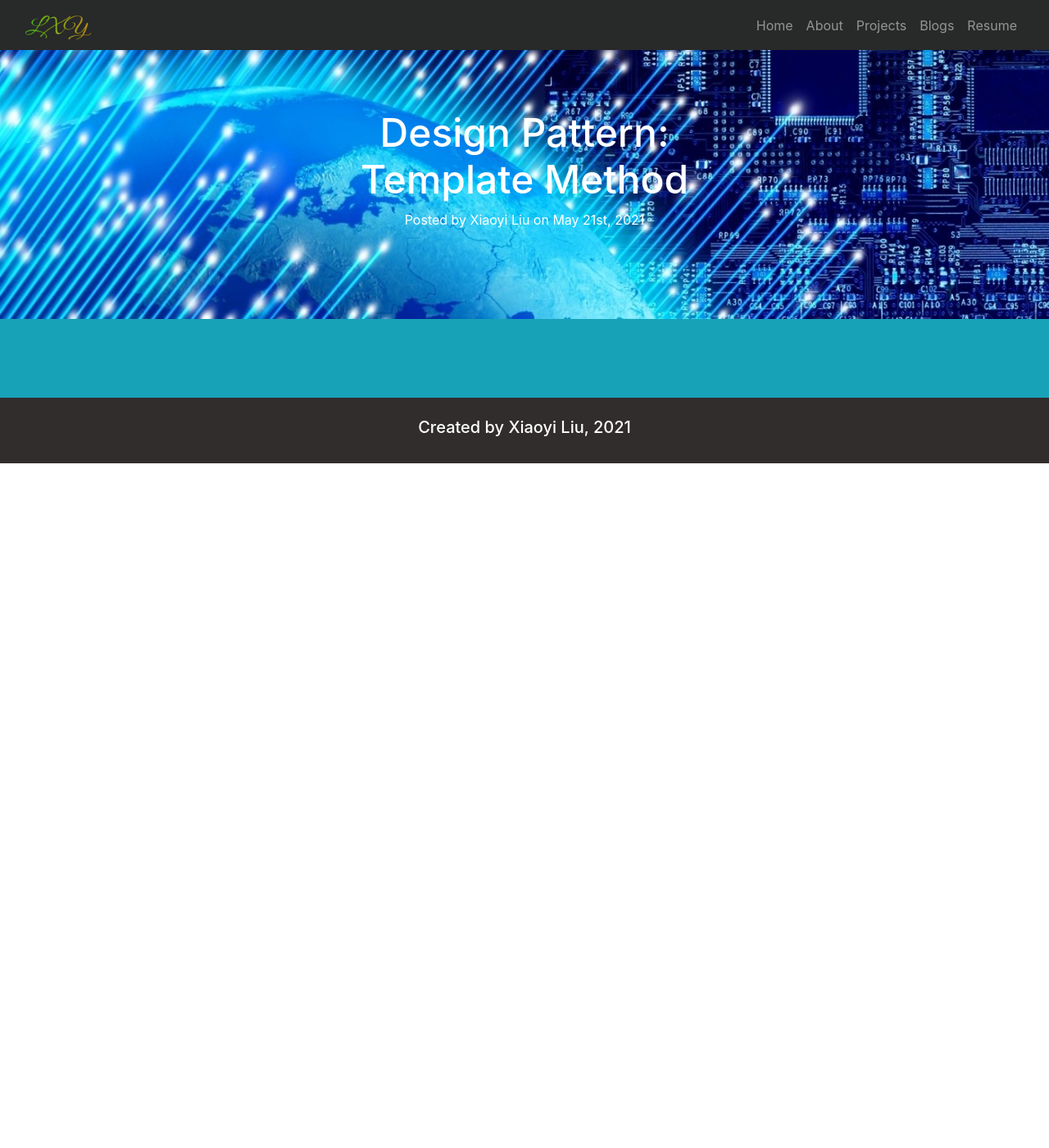
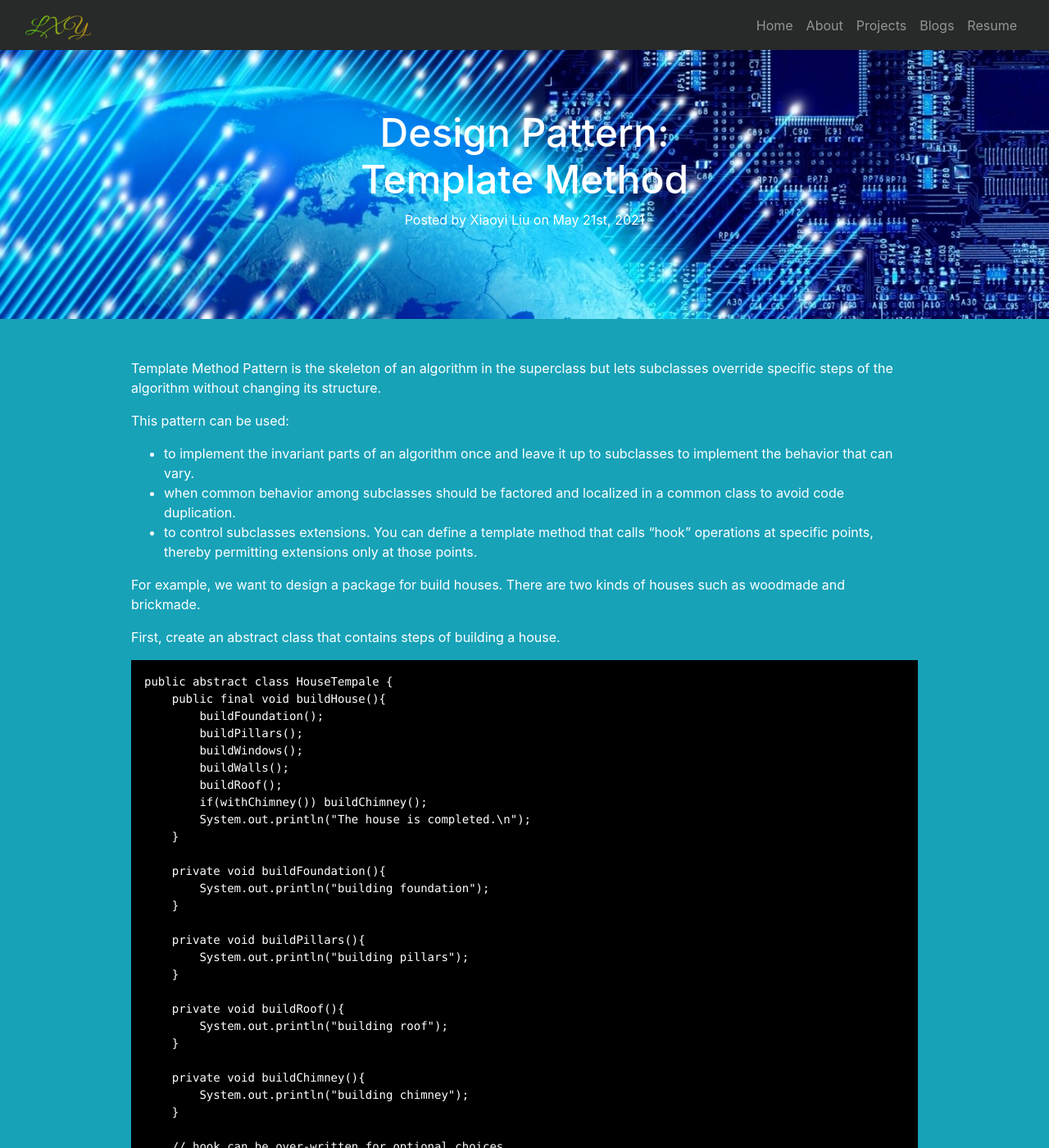
Before and after one commit to lxy878/lxy878.github.io, a Jekyll site: the page built from _posts/2021-05-21-design_pattern_template_method.markdown, in a window 1280 px wide and 1400 px high. Shown: the whole window at 82% size. Built offline with Jekyll 4.4.1, drawn with Linux system fonts in a browser that asks for light colours; some of the changed text lies outside the part shown.

Commit message:
Update post template method DP

````diff
--- a/_posts/2021-05-21-design_pattern_template_method.markdown
+++ b/_posts/2021-05-21-design_pattern_template_method.markdown
@@ -2,6 +2,112 @@
 layout: post
 title:      "Design Pattern: Template Method"
 date:       2021-05-21 04:40:22 -0400
-description: ''
+description: 'Template Method Pattern is the skeleton of an algorithm in the superclass but lets subclasses override specific steps of the algorithm...'
 permalink:  design_pattern_template_method
 ---
+
+Template Method Pattern is the skeleton of an algorithm in the superclass but lets subclasses override specific steps of the algorithm without changing its structure.
+
+This pattern can be used:
+
+* to implement the invariant parts of an algorithm once and leave it up to subclasses to implement the behavior that can vary.
+* when common behavior among subclasses should be factored and localized in a common class to avoid code duplication.
+* to control subclasses extensions. You can define a template method that calls "hook" operations at specific points, thereby permitting extensions only at those points.
+
+For example, we want to design a package for build houses.  There are two kinds of houses such as woodmade and brickmade.
+
+First, create an abstract class that contains steps of building a house.
+
+```
+public abstract class HouseTempale {
+    public final void buildHouse(){
+        buildFoundation();
+        buildPillars();
+        buildWindows();
+        buildWalls();
+        buildRoof();
+        if(withChimney()) buildChimney();
+        System.out.println("The house is completed.\n");
+    }
+
+    private void buildFoundation(){
+        System.out.println("building foundation");
+    }
+
+    private void buildPillars(){
+        System.out.println("building pillars");
+    }
+
+    private void buildRoof(){
+        System.out.println("building roof");
+    }
+
+    private void buildChimney(){
+        System.out.println("building chimney");
+    }
+
+    // hook can be over-written for optional choices
+    protected boolean withChimney(){
+        return false;
+    }
+
+    abstract void buildWindows();
+    abstract void buildWalls();
+}
+```
+
+Then, create a brckHouse class and a woodHouse class and both inherit with houseTemplete
+
+```
+public class BrickHouse extends HouseTempale{
+
+    @Override
+    void buildWindows() {
+        System.out.println("build brick windows");
+    }
+
+    @Override
+    void buildWalls() {
+        System.out.println("build brick walls");
+    }
+
+    @Override
+		// build with a chimney
+    protected boolean withChimney() {
+        return true;
+    }
+}
+```
+
+
+```
+public class WoodHouse extends HouseTempale{
+
+    @Override
+    void buildWindows() {
+        System.out.println("build wood window");
+    }
+
+    @Override
+    void buildWalls() {
+        System.out.println("build wood walls");
+    }
+}
+```
+
+Now, test out.
+
+Main
+```
+    public static void main(String[] args){
+        System.out.println("building a wood house");
+        WoodHouse woodHouse = new WoodHouse();
+        woodHouse.buildHouse();
+
+        System.out.println("building a brick house");
+        BrickHouse brickHouse = new BrickHouse();
+        brickHouse.buildHouse();
+    }
+```
+
+To sum up, The template method design pattern allows users to override only certain parts of a large algorithm, making them less affected by changes that happen to other parts of the algorithm. Also, it can avoid duplicate code into a superclass. However, the cons of this pattern are template methods tend to be harder to maintain too many steps, and users may be limited by the provided skeleton of an algorithm.
````
